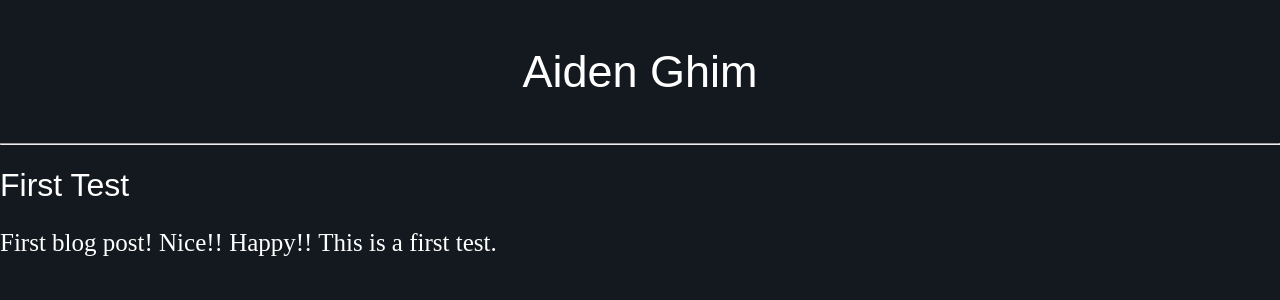
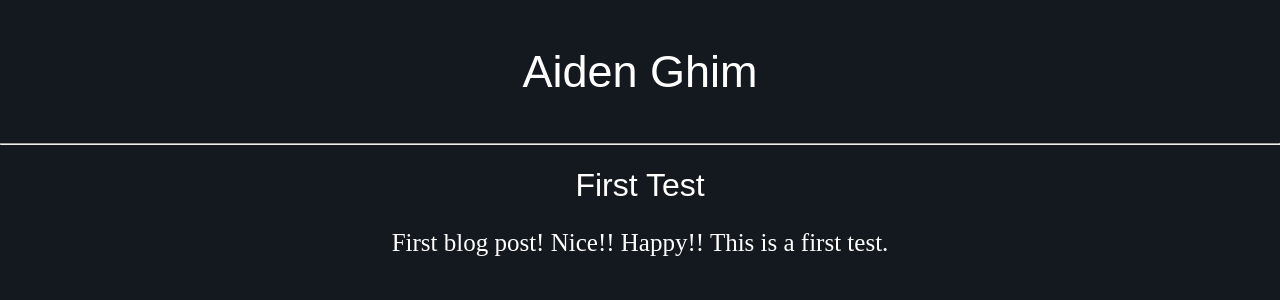
Before and after one commit to abghim/abghim.github.io, a Jekyll site: the page built from _posts/2025-08-17-testing.md, in a window 1280 px wide. Shown: the top 300 px of the page. Built offline with Jekyll 4.4.1, drawn with Linux system fonts in a browser that asks for light colours; some web fonts are replaced.

Commit message:
Post update

```diff
--- a/_layouts/post.html
+++ b/_layouts/post.html
@@ -27,8 +27,10 @@
 		</header>
 		<hr />
 		<main>
-			<h1>{{ page.title }}</h1>
-			{{ content }}
+			<div id="article">
+				<h1>{{ page.title }}</h1>
+				{{ content }}
+			</div>
 		</main>
 	</body>
 </html>
--- a/assets/stylesheets/post.css
+++ b/assets/stylesheets/post.css
@@ -29,6 +29,10 @@ main {
 	margin-bottom: 20px;
 	padding-top: 2%;
 	padding-bottom: 2%;
+}
+
+#article {
+	text-align: center;
 }
 
 a#iconref {
```
